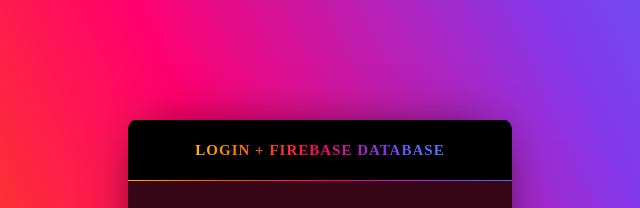
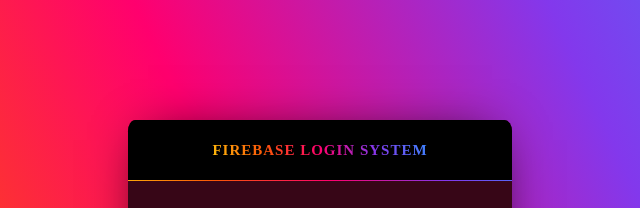
Before and after one commit to ronaldpang/firebaseLoginSystem, a website: page index.html in a window 1280 px wide. Shown: the top 208 px of the page, 320-960 px from the left. Drawn offline with Linux system fonts and the light colour scheme; a web font is replaced by a local one.

Commit message:
Made changes to the html file

```diff
--- a/index.html
+++ b/index.html
@@ -16,7 +16,7 @@
         <div id="content_container">
             <div id="form_container">
                 <div id="form_header_container">
-                    <h2 id="form_header"> Login + Firebase Database </h2>
+                    <h2 id="form_header"> Firebase Login System </h2>
                 </div>
 
                 <div id="form_content_container">
```
